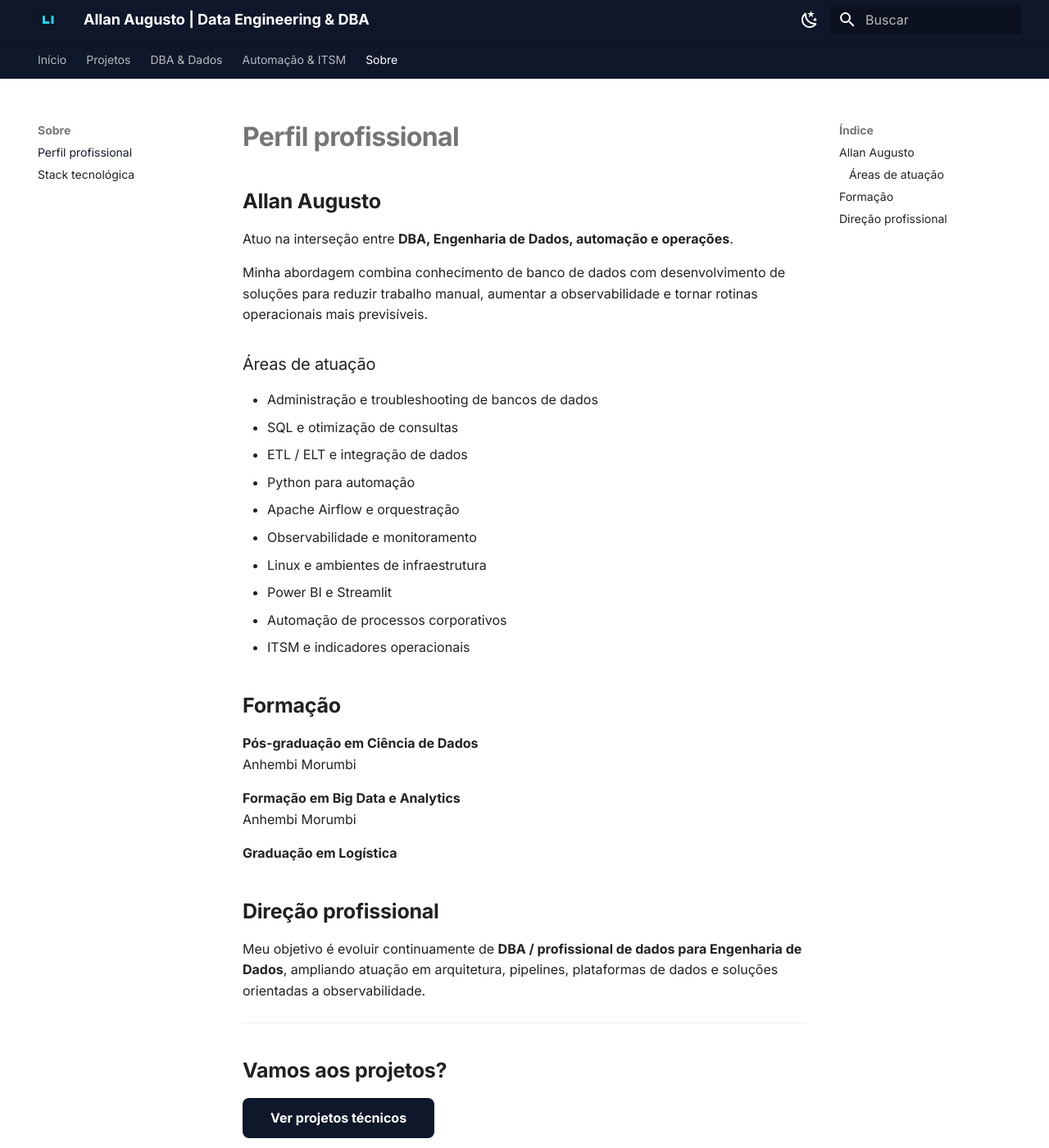
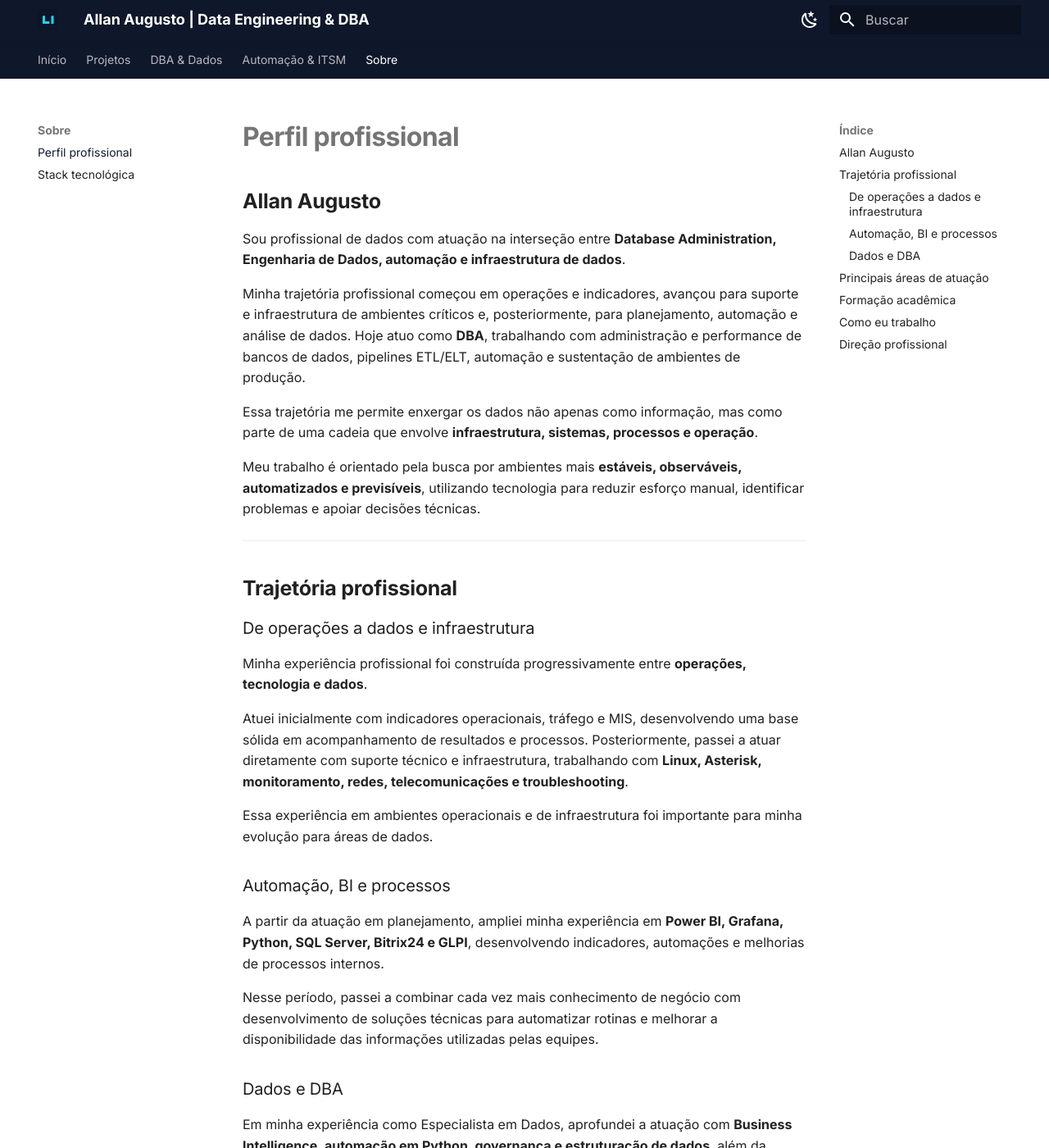
Before and after one commit to Allanao88/portfolio-docs, an MkDocs documentation site: the page built from docs/sobre.md, in a window 1280 px wide and 1400 px high. Shown: the whole window at 82% size. Built offline with MkDocs 1.6.1 and Material for MkDocs 9.7.7, drawn with Linux system fonts in a browser that asks for light colours; some of the changed text lies outside the part shown.

Commit message:
Revise professional profile and career direction
Updated professional profile to reflect current expertise and career trajectory in data engineering, automation, and database administration.

```diff
--- a/docs/sobre.md
+++ b/docs/sobre.md
@@ -2,40 +2,143 @@
 
 ## Allan Augusto
 
-Atuo na interseção entre **DBA, Engenharia de Dados, automação e operações**.
+Sou profissional de dados com atuação na interseção entre **Database Administration, Engenharia de Dados, automação e infraestrutura de dados**.
 
-Minha abordagem combina conhecimento de banco de dados com desenvolvimento de soluções para reduzir trabalho manual, aumentar a observabilidade e tornar rotinas operacionais mais previsíveis.
+Minha trajetória profissional começou em operações e indicadores, avançou para suporte e infraestrutura de ambientes críticos e, posteriormente, para planejamento, automação e análise de dados. Hoje atuo como **DBA**, trabalhando com administração e performance de bancos de dados, pipelines ETL/ELT, automação e sustentação de ambientes de produção.
 
-### Áreas de atuação
+Essa trajetória me permite enxergar os dados não apenas como informação, mas como parte de uma cadeia que envolve **infraestrutura, sistemas, processos e operação**.
 
-- Administração e troubleshooting de bancos de dados
-- SQL e otimização de consultas
-- ETL / ELT e integração de dados
-- Python para automação
-- Apache Airflow e orquestração
-- Observabilidade e monitoramento
-- Linux e ambientes de infraestrutura
-- Power BI e Streamlit
-- Automação de processos corporativos
-- ITSM e indicadores operacionais
+Meu trabalho é orientado pela busca por ambientes mais **estáveis, observáveis, automatizados e previsíveis**, utilizando tecnologia para reduzir esforço manual, identificar problemas e apoiar decisões técnicas.
 
-## Formação
+---
 
-**Pós-graduação em Ciência de Dados**
-Anhembi Morumbi
+## Trajetória profissional
 
-**Formação em Big Data e Analytics**
-Anhembi Morumbi
+### De operações a dados e infraestrutura
 
-**Graduação em Logística**
+Minha experiência profissional foi construída progressivamente entre **operações, tecnologia e dados**.
+
+Atuei inicialmente com indicadores operacionais, tráfego e MIS, desenvolvendo uma base sólida em acompanhamento de resultados e processos. Posteriormente, passei a atuar diretamente com suporte técnico e infraestrutura, trabalhando com **Linux, Asterisk, monitoramento, redes, telecomunicações e troubleshooting**.
+
+Essa experiência em ambientes operacionais e de infraestrutura foi importante para minha evolução para áreas de dados.
+
+### Automação, BI e processos
+
+A partir da atuação em planejamento, ampliei minha experiência em **Power BI, Grafana, Python, SQL Server, Bitrix24 e GLPI**, desenvolvendo indicadores, automações e melhorias de processos internos.
+
+Nesse período, passei a combinar cada vez mais conhecimento de negócio com desenvolvimento de soluções técnicas para automatizar rotinas e melhorar a disponibilidade das informações utilizadas pelas equipes.
+
+### Dados e DBA
+
+Em minha experiência como Especialista em Dados, aprofundei a atuação com **Business Intelligence, automação em Python, governança e estruturação de dados**, além da utilização de dados em contextos logísticos e operacionais.
+
+Atualmente, como DBA, concentro minha atuação em **MySQL Percona e SQL Server**, trabalhando com monitoramento, análise de performance, tuning, troubleshooting, investigação de causa raiz e sustentação de ambientes críticos.
+
+Paralelamente, desenvolvo e mantenho **pipelines ETL/ELT em Python e fluxos orquestrados com Apache Airflow**, aproximando cada vez mais a administração de dados da Engenharia de Dados.
+
+---
+
+## Principais áreas de atuação
+
+<div class="grid cards">
+  <ul>
+    <li>
+      <h3>Database Administration</h3>
+      <p>
+        Administração, monitoramento, troubleshooting, tuning e análise de
+        performance em MySQL Percona e SQL Server.
+      </p>
+    </li>
+
+    <li>
+      <h3>Engenharia de Dados</h3>
+      <p>
+        Desenvolvimento e sustentação de pipelines ETL/ELT, integração de
+        dados e orquestração de processos com Python e Apache Airflow.
+      </p>
+    </li>
+
+    <li>
+      <h3>Automação</h3>
+      <p>
+        Desenvolvimento de scripts, aplicações e integrações para reduzir
+        atividades manuais e aumentar a eficiência operacional.
+      </p>
+    </li>
+
+    <li>
+      <h3>Observabilidade</h3>
+      <p>
+        Monitoramento, indicadores, dashboards, análise de incidentes e
+        investigação de causa raiz em ambientes de produção.
+      </p>
+    </li>
+
+    <li>
+      <h3>Infraestrutura de Dados</h3>
+      <p>
+        Atuação em ambientes Linux e integração entre bancos, aplicações,
+        processos automatizados e ferramentas de monitoramento.
+      </p>
+    </li>
+
+    <li>
+      <h3>Dados para Operações</h3>
+      <p>
+        Experiência em indicadores, BI e automação aplicada a processos
+        operacionais e corporativos.
+      </p>
+    </li>
+  </ul>
+</div>
+
+---
+
+## Formação acadêmica
+
+**Pós-graduação Lato Sensu em Ciência de Dados**
+Universidade Anhembi Morumbi · 2025–2026
+
+**Tecnólogo em Big Data e Inteligência Analítica**
+Universidade Anhembi Morumbi · 2022–2024
+
+**Tecnólogo em Logística — Gestão da Cadeia de Suprimentos e Logística**
+Centro Universitário Braz Cubas · 2010–2013
+
+---
+
+## Como eu trabalho
+
+Acredito que soluções de dados precisam funcionar além do código.
+
+Uma pipeline precisa ser observável.
+Um banco de dados precisa ser resiliente.
+Uma automação precisa ser rastreável.
+Um indicador precisa apoiar uma decisão.
+
+Por isso, procuro conectar **dados, infraestrutura, automação e operação**, construindo soluções que sejam sustentáveis no ambiente real e não apenas funcionais durante o desenvolvimento.
+
+> **Meu foco é transformar complexidade operacional em soluções mais simples, observáveis e automatizadas.**
+
+---
 
 ## Direção profissional
 
-Meu objetivo é evoluir continuamente de **DBA / profissional de dados para Engenharia de Dados**, ampliando atuação em arquitetura, pipelines, plataformas de dados e soluções orientadas a observabilidade.
+Minha evolução profissional está direcionada à **Engenharia de Dados e arquitetura de plataformas de dados**, ampliando minha atuação em pipelines, orquestração, infraestrutura, observabilidade e soluções orientadas a dados.
+
+A experiência acumulada em **DBA, infraestrutura, operações e automação** forma a base para essa evolução, permitindo atuar tanto na sustentação dos ambientes quanto na construção das soluções que os integram.
 
 ---
 
 <div class="cta">
-  <h2>Vamos aos projetos?</h2>
-  <a class="md-button md-button--primary" href="projetos/">Ver projetos técnicos</a>
+  <h2>Conheça meu trabalho</h2>
+
+  <p>
+    Explore os projetos para conhecer arquiteturas, decisões técnicas,
+    problemas encontrados e soluções implementadas.
+  </p>
+
+  <a class="md-button md-button--primary" href="projetos/">
+    Ver projetos técnicos
+  </a>
 </div>
```
